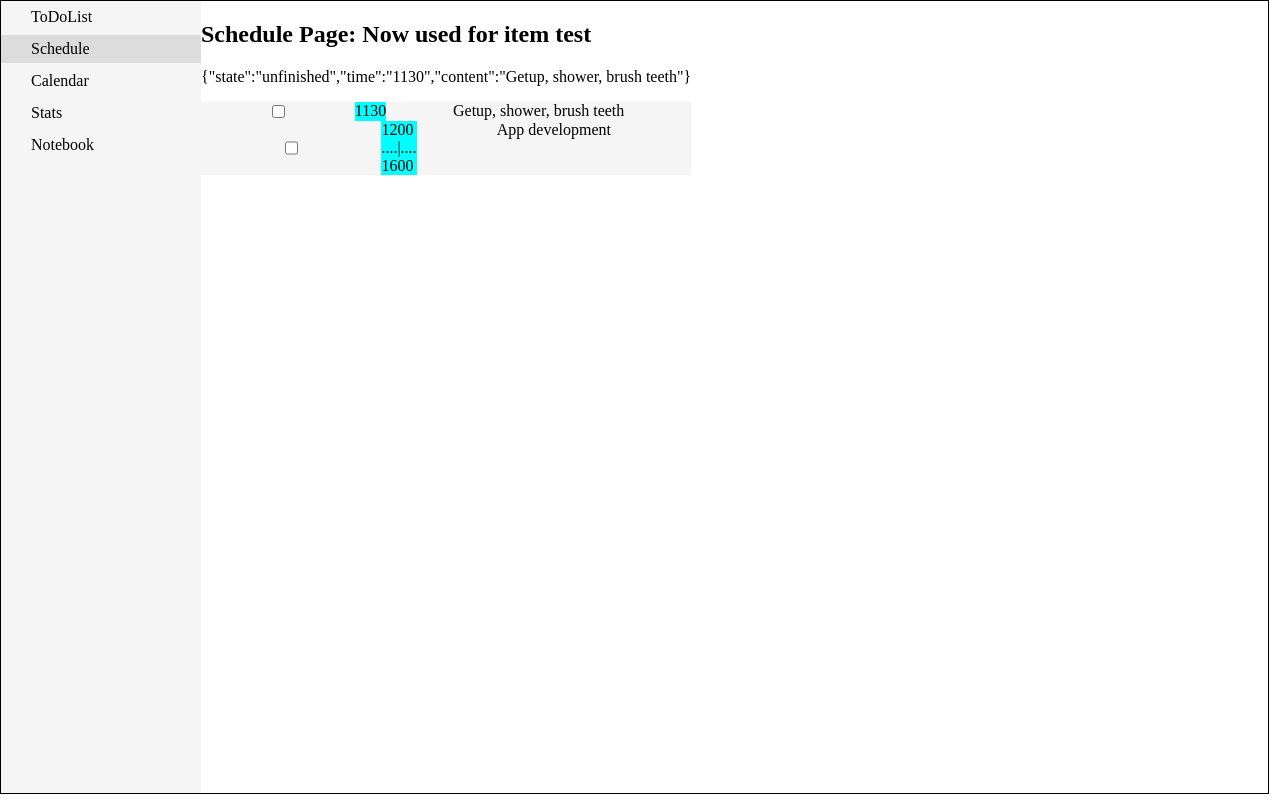
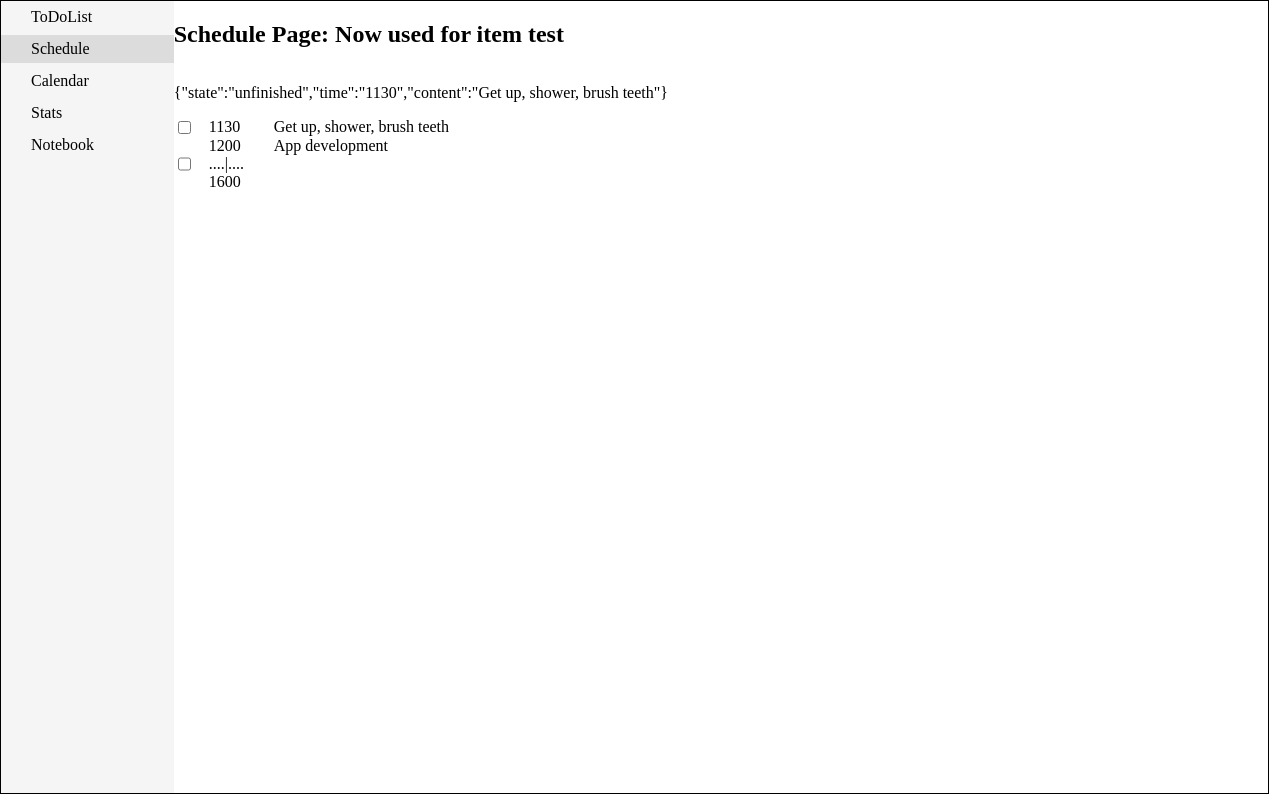
Before and after one commit to Ratioho/eunomia-web, a React (Create React App) app: page / in a window 1280 px wide. Both pictures are taken after a click on the element "Schedule". Built offline with nearby package versions, Linux system fonts and the light colour scheme.

Commit message:
feat: schedule page

```diff
--- a/src/pages/PageSchedule.jsx
+++ b/src/pages/PageSchedule.jsx
@@ -4,7 +4,7 @@ import styled from 'styled-components'
 const itemInfo = {
   state: 'unfinished',
   time: '1130',
-  content: 'Getup, shower, brush teeth',
+  content: 'Get up, shower, brush teeth',
 }
 
 const spanInfo = {
@@ -13,26 +13,42 @@ const spanInfo = {
   content: 'App development',
 }
 
+
+
+
+
+// Styles
+
 const Wrapper = styled.div`
-  display: block;
+// outer: position, size, margin
+  height: 100%;
+  width: 100%;
+  margin: 0;
+
+// inner: arrangement
+  display: flex;
+  flex-direction: column;
+
+// specs: color, behavior
 `
 
 const ScheduleItemWrapper = styled.div`
   display: flex;
-  justify-content: space-evenly;
-  background: whitesmoke;
   cursor: auto;
 `
 
+
 const ItemTime = styled.div`
-  background: aqua;
   cursor: pointer;
+  margin-left: 15px;
+  // flex: 1%;
+  width: 50px;
+`
+const ItemContent = styled.div`
+  margin-left: 15px;
+  // flex: 70%;
 `
 
-const SpanTime = styled.div`
-  display: block;
-  background: aqua;
-`
 
 /**
  * item 的若干种状态：
@@ -42,7 +58,6 @@ const SpanTime = styled.div`
  */
 const ScheduleItem = ({info}) => {
 
-  const [completeStatus, setCompleteStatus] = useState(info.state)
   const [isChecked, setIsChecked] = useState(false)
   const [timeFocus, setTimeFocus] = useState(false)
 
@@ -64,7 +79,6 @@ const ScheduleItem = ({info}) => {
   return (
     <ScheduleItemWrapper>
       <input
-        // onClick={props.handleCheckChieldElement}
         onChange = {(event) => {setIsChecked(event.target.checked)}}
         type="checkbox"
         checked={isChecked} />
@@ -74,7 +88,7 @@ const ScheduleItem = ({info}) => {
       {timeFocus
         ? <TimeFunctions setVisible = {setTimeFocus}/>
         : null}
-      <div>{info.content}</div>
+      <ItemContent>{info.content}</ItemContent>
     </ScheduleItemWrapper>
   )
 }
@@ -91,12 +105,12 @@ const ScheduleSpan = ({info}) => {
         onChange = {(event) => {setIsChecked(event.target.checked)}}
         type="checkbox"
         checked={isChecked} />
-      <SpanTime>
+      <ItemTime>
         <div>1200</div>
         <div>....|....</div>
         <div>1600</div>
-      </SpanTime>
-      <div>{info.content}</div>
+      </ItemTime>
+      <ItemContent>{info.content}</ItemContent>
     </ScheduleItemWrapper>
   )
 }
```
Also changed, not shown: 1 other file (tests, documents, lock files or other folders).
